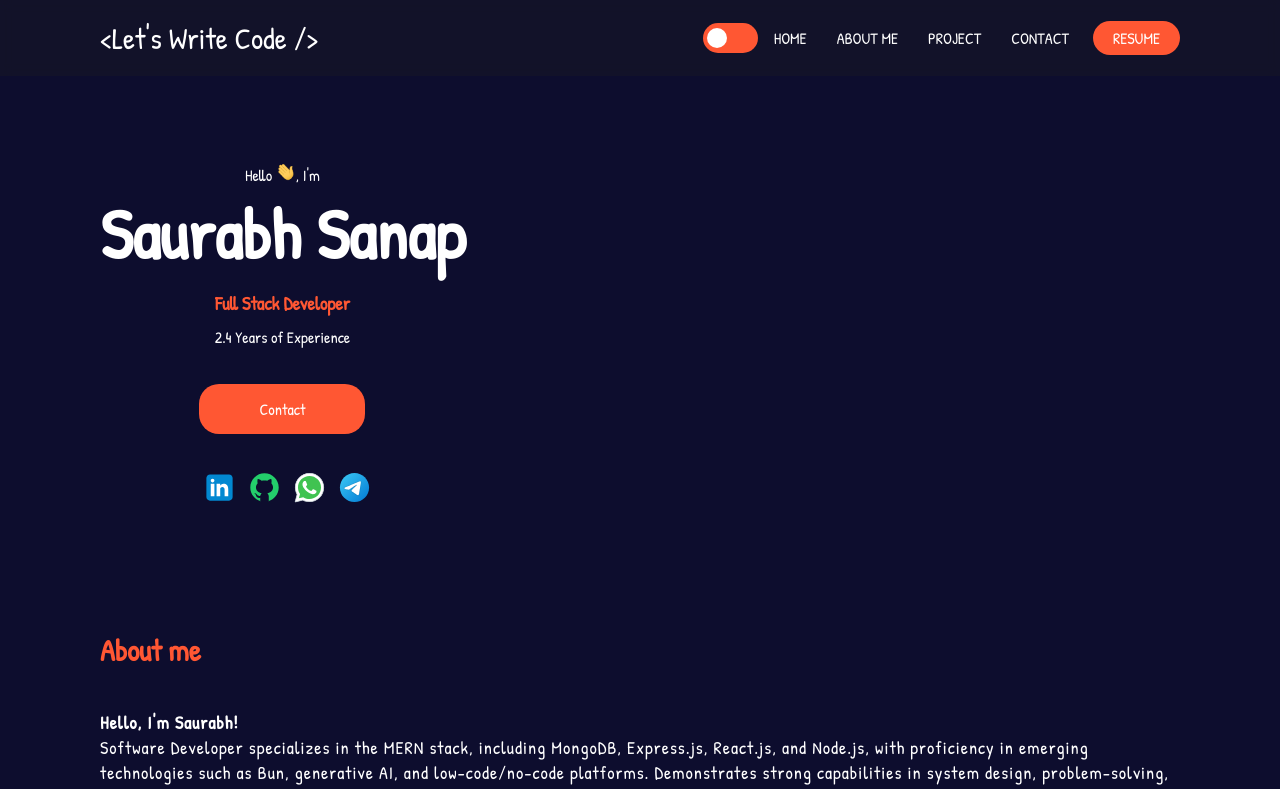
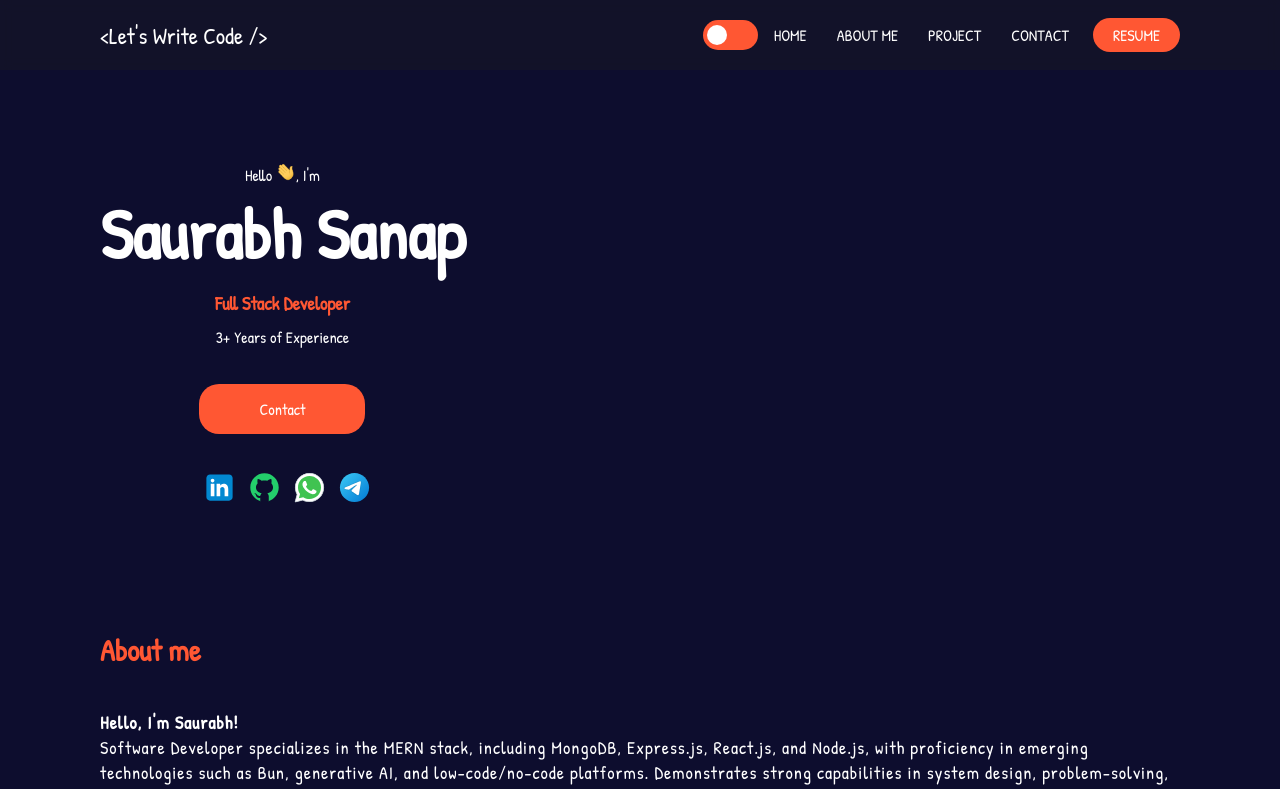
Before and after one commit to Sonooo/saurabhs-portfolio, a React (Create React App) app: page / in a window 1280 px wide. Shown: the top 789 px of the page. Built offline with nearby package versions, Linux system fonts and the light colour scheme.

Commit message:
styles resume and text changes

```diff
--- a/src/components/Header/Header.tsx
+++ b/src/components/Header/Header.tsx
@@ -2,7 +2,7 @@ import { Container } from './styles'
 import { BrowserRouter as Router } from 'react-router-dom'
 import { NavHashLink, HashLink } from 'react-router-hash-link'
 import { useState } from 'react'
-import Resume from '../../assets/Saurabh Sanap Dev Resume.pdf'
+import Resume from '../../assets/Saurabh Sanap CV.pdf'
 export function Header() {
   const [isActive, setActive] = useState(false)
   function toggleTheme() {
--- a/src/components/Hero/Hero.tsx
+++ b/src/components/Hero/Hero.tsx
@@ -22,7 +22,7 @@ export function Hero() {
           <h3>Full Stack Developer</h3>
         </ScrollAnimation>
         <ScrollAnimation animateIn="fadeInUp" delay={0.6 * 1000}>
-          <p className="small-resume"> 2.4 Years of Experience</p>
+          <p className="small-resume"> 3+ Years of Experience</p>
         </ScrollAnimation>
         <ScrollAnimation animateIn="fadeInUp" delay={0.8 * 1000}>
           <BrowserRouter>
--- a/src/styles/global.ts
+++ b/src/styles/global.ts
@@ -111,7 +111,7 @@ font-family: "Patrick Hand", cursive;
 
 
   .logo{
-    font-size: 3rem;
+    font-size: 2.3rem;
     color: #FFFF;
     // &::first-letter{
     //   color: var(--orange);
```
Also changed, not shown: 2 other files (tests, documents, lock files or other folders).
